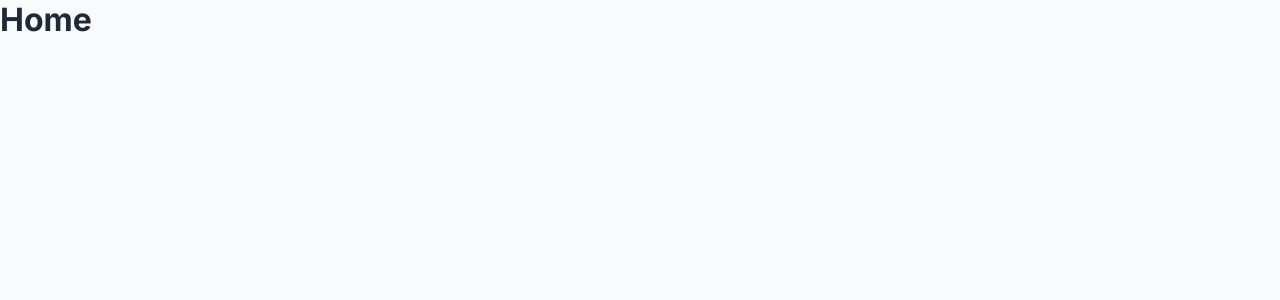
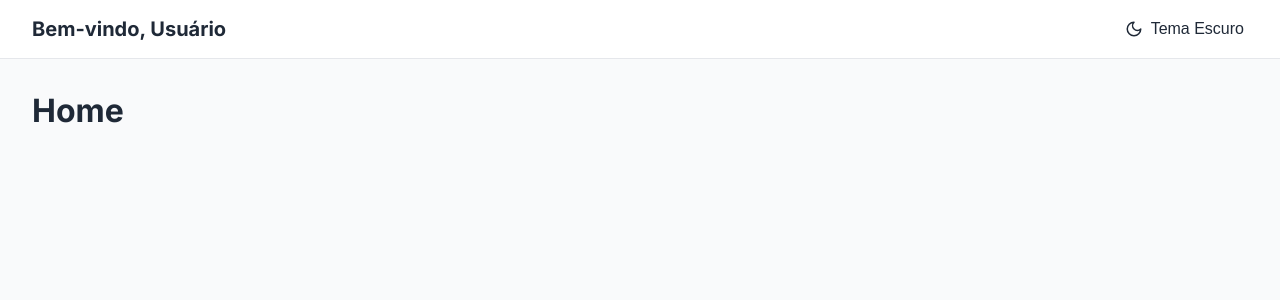
Before and after one commit to renatomc/-currency-converter-app-, a Next.js app: page / in a window 1280 px wide. Shown: the top 300 px of the page. Built offline with nearby package versions, Linux system fonts and the light colour scheme.

Commit message:
criacao do header e do toogle de alterar modo dark e light

```diff
--- a/package.json
+++ b/package.json
@@ -12,6 +12,7 @@
     "@emotion/react": "^11.14.0",
     "@emotion/styled": "^11.14.0",
     "@reduxjs/toolkit": "^2.6.1",
+    "lucide-react": "^0.488.0",
     "next": "15.3.0",
     "react": "^19.0.0",
     "react-dom": "^19.0.0",
--- a/src/app/layout.tsx
+++ b/src/app/layout.tsx
@@ -1,13 +1,10 @@
 import { ReactNode } from 'react';
-
-import { Provider } from 'react-redux';
-import { PersistGate } from 'redux-persist/integration/react';
-import { ThemeProvider } from '@/context/ThemeContext';
-import { store, persistor } from '@/store';
-
 
 import type { Metadata } from "next";
 import { Inter } from 'next/font/google';
+import { ClientProviders } from '@/components/ClientProviders';
+import { Header } from '@/components/Header';
+import { MainContent } from '@/components/MainContent';
 
 const inter = Inter({ subsets: ['latin'] });
 
@@ -24,13 +21,12 @@ export default function RootLayout({
   return (
     <html lang="pt-BR">
       <body className={inter.className}>
-      <Provider store={store}>
-        <PersistGate loading={null} persistor={persistor}>
-          <ThemeProvider>
-            {children}
-          </ThemeProvider>
-        </PersistGate>
-      </Provider>
+      <ClientProviders>
+        <Header />
+        <MainContent>
+          {children}
+        </MainContent>
+      </ClientProviders>
       </body>
     </html>
   );
--- /dev/null
+++ b/src/components/Button/index.ts
@@ -0,0 +1 @@
+export * from './Button';
--- /dev/null
+++ b/src/components/ClientProviders.tsx
@@ -0,0 +1,17 @@
+'use client';
+
+import { ReactNode } from 'react';
+import { PersistGate } from 'redux-persist/integration/react';
+import { ThemeProvider } from '@/context/ThemeContext';
+import { store, persistor } from '@/store';
+import { Provider } from 'react-redux';
+
+export const ClientProviders = ({ children }: { children: ReactNode }) => {
+  return (
+    <Provider store={store}>
+      <PersistGate loading={null} persistor={persistor}>
+        <ThemeProvider>{children}</ThemeProvider>
+      </PersistGate>
+    </Provider>
+  );
+};
--- /dev/null
+++ b/src/components/Header/Header.styles.ts
@@ -0,0 +1,36 @@
+import styled from '@emotion/styled';
+
+export const HeaderContainer = styled.header`
+  background-color: ${({ theme }) => theme?.colors.surface};
+  padding: 1rem 2rem;
+  border-bottom: 1px solid ${({ theme }) => theme?.colors?.border};
+  display: flex;
+  justify-content: space-between;
+  align-items: center;
+`;
+
+export const HeaderTitle = styled.h1`
+  font-size: 1.25rem;
+  font-weight: bold;
+  color: ${({ theme }) => theme.colors.text};
+`;
+
+export const ThemeToggleButton = styled.button`
+  background: none;
+  border: none;
+  cursor: pointer;
+  color: ${({ theme }) => theme.colors.text};
+  display: flex;
+  align-items: center;
+  font-size: 1rem;
+  padding: 0.25rem;
+  transition: opacity 0.3s;
+
+  &:hover {
+    opacity: 0.8;
+  }
+
+  svg {
+    margin-right: 0.5rem;
+  }
+`;
--- /dev/null
+++ b/src/components/Header/Header.tsx
@@ -0,0 +1,29 @@
+'use client';
+
+import { HeaderContainer, HeaderTitle, ThemeToggleButton } from './Header.styles';
+import { useTheme } from '@/context/ThemeContext';
+import { Sun, Moon } from 'lucide-react';
+
+export const Header = () => {
+  const { theme, toggleTheme } = useTheme();
+
+  return (
+    <HeaderContainer>
+      <HeaderTitle>Bem-vindo, Usuário</HeaderTitle>
+
+      <ThemeToggleButton onClick={toggleTheme}>
+        {theme === 'light' ? (
+          <>
+            <Moon size={18} />
+            Tema Escuro
+          </>
+        ) : (
+          <>
+            <Sun size={18} />
+            Tema Claro
+          </>
+        )}
+      </ThemeToggleButton>
+    </HeaderContainer>
+  );
+};
--- /dev/null
+++ b/src/components/Header/index.ts
@@ -0,0 +1 @@
+export * from './Header';
--- /dev/null
+++ b/src/components/MainContent/index.tsx
@@ -0,0 +1,18 @@
+'use client';
+
+import { ReactNode } from 'react';
+import styled from '@emotion/styled';
+
+const Container = styled.main`
+  padding: 2rem;
+  max-width: 1280px;
+  margin: 0 auto;
+`;
+
+interface MainContentProps {
+  children: ReactNode;
+}
+
+export const MainContent = ({ children }: MainContentProps) => {
+  return <Container>{children}</Container>;
+};
--- a/src/types/emotion.d.ts
+++ b/src/types/emotion.d.ts
@@ -1,5 +1,5 @@
 import '@emotion/react';
-import { ThemeType } from '@/styles/themes';
+import { Theme as ThemeType } from '@/theme/types';
 
 declare module '@emotion/react' {
   export type Theme = ThemeType;
```
Also changed, not shown: src/components/Button/Button.styles.ts (added, +22 -0 lines), src/components/Button/Button.tsx (added, +10 -0 lines), 1 other file (tests, documents, lock files or other folders).
